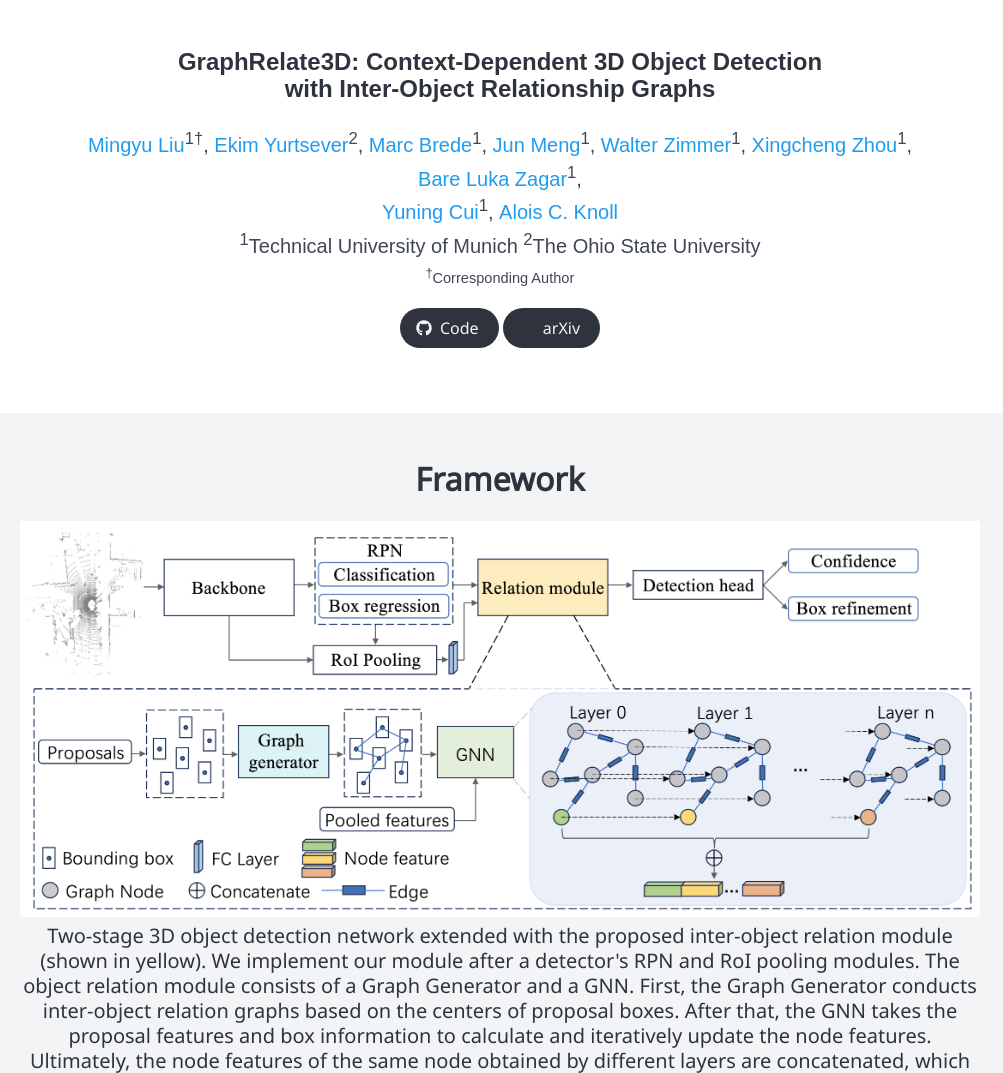
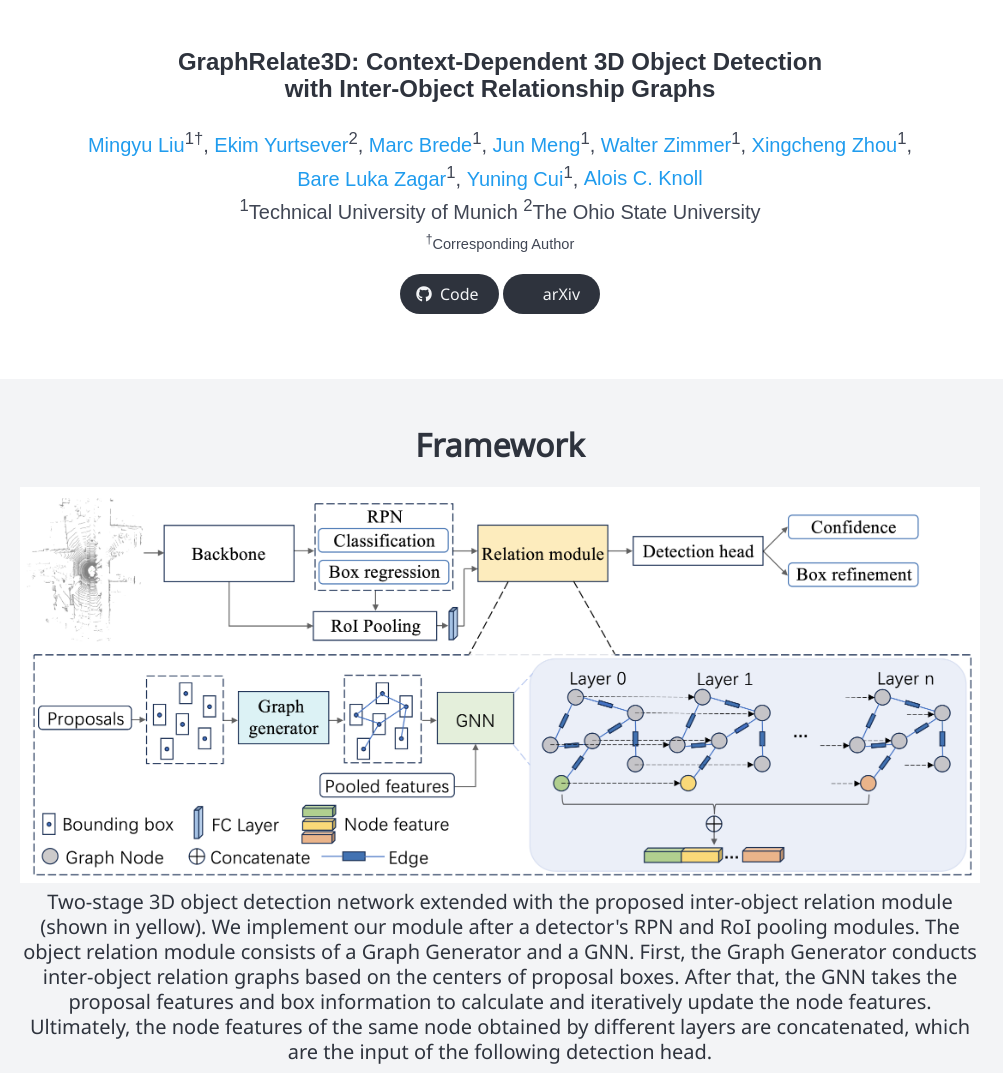
Before and after one commit to graphrelate3d/graphrelate3d.github.io, a plain HTML site: page index.html in a window 1280 px wide. Shown: the top 1073 px of the page, without its empty margins (140-1143 px from the left). Drawn offline with nearby package versions, Linux system fonts and the light colour scheme; some icons are missing; a web font is replaced by a local one.

Commit message:
Update index.html

```diff
--- a/index.html
+++ b/index.html
@@ -69,7 +69,7 @@
                         <span class="author-block"><a href="https://scholar.google.com/citations?user=FPYXLpQAAAAJ&hl=en"
                                 target="_blank">Xingcheng Zhou</a><sup>1</sup>,</span>
                         <span class="author-block"><a href="https://scholar.google.com/citations?hl=zh-CN&user=QEz7ItgAAAAJ"
-                                target="_blank">Bare Luka Zagar</a><sup>1</sup>,</span><br>
+                                target="_blank">Bare Luka Zagar</a><sup>1</sup>,</span>
                         <span class="author-block"><a href="https://www.ce.cit.tum.de/air/people/yuning-cui/"
                                 target="_blank">Yuning Cui</a><sup>1</sup>,</span>
                         <span class="author-block"><a
```
